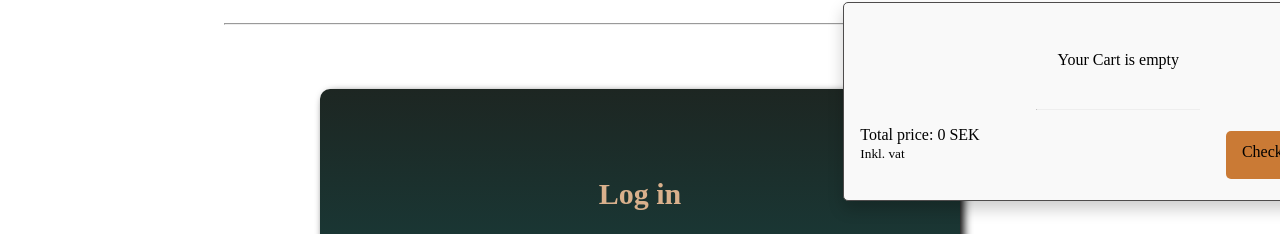
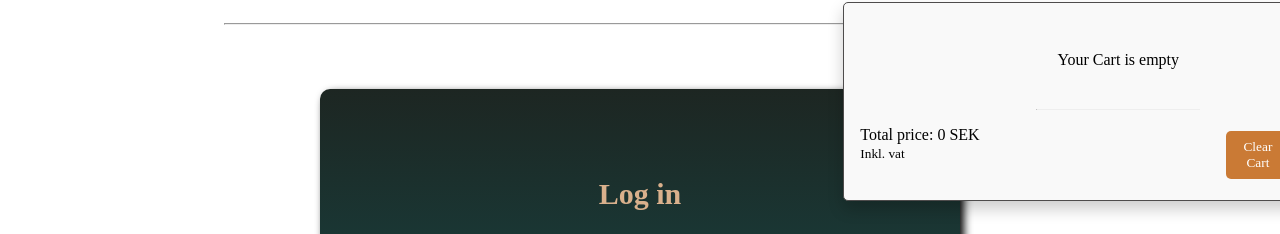
Before and after one commit to JanineEsc/JS2-projekt, a React (Vite) app: page /auth/login in a window 1280 px wide. Both pictures are taken after a click on the button 858 px from the left and 229 px from the top of the page. Shown: the part 246-480 px from the top of the page. Built offline with nearby package versions, Linux system fonts and the light colour scheme.

Commit message:
added a window.alert on buy button

```diff
--- a/src/components/ShoppingCart.jsx
+++ b/src/components/ShoppingCart.jsx
@@ -7,7 +7,7 @@ import { Link } from "react-router-dom";
 
 
 
-export const ShoppingCart = () => {
+export const ShoppingCart = ( { isCheckoutPage, setIsOpen }) => {
 
 const { cart, totalPrice, } = useSelector(state => state.shoppingCart)
 const dispatch = useDispatch();
@@ -16,9 +16,13 @@ useEffect(() => {
   dispatch(calcSum ());
 }, [dispatch, cart]);
 
-const clearCartFromCart= () => {
+const clearCartOfItems= () => {
   dispatch(clearCart())
 }
+
+const purchaseCompleteAlert = () => {
+  window.alert('Purchase complete');
+};
 
   return (
     <div>
@@ -39,8 +43,20 @@ const clearCartFromCart= () => {
         <small>Inkl. vat</small>
       </div>
       <div className="mp-btns">
-        <Link to="/private/checkout" className="checkout-btn"> Checkout </Link>
-        <button onClick={clearCartFromCart} className="clear-btn"> Clear Cart </button>
+        <button onClick={clearCartOfItems} className="clear-btn"> Clear Cart </button>
+        {
+          isCheckoutPage
+          &&
+          <>
+            <button onClick={() => { purchaseCompleteAlert(); clearCartOfItems(); }} className="clear-btn"> Buy</button>
+          </>
+        }
+        {
+        !isCheckoutPage
+        &&
+        <Link onClick={() => setIsOpen(false)} to="/private/checkout" className="checkout-btn"> Checkout </Link>
+        }
+
       </div>
       </div>
 
```
